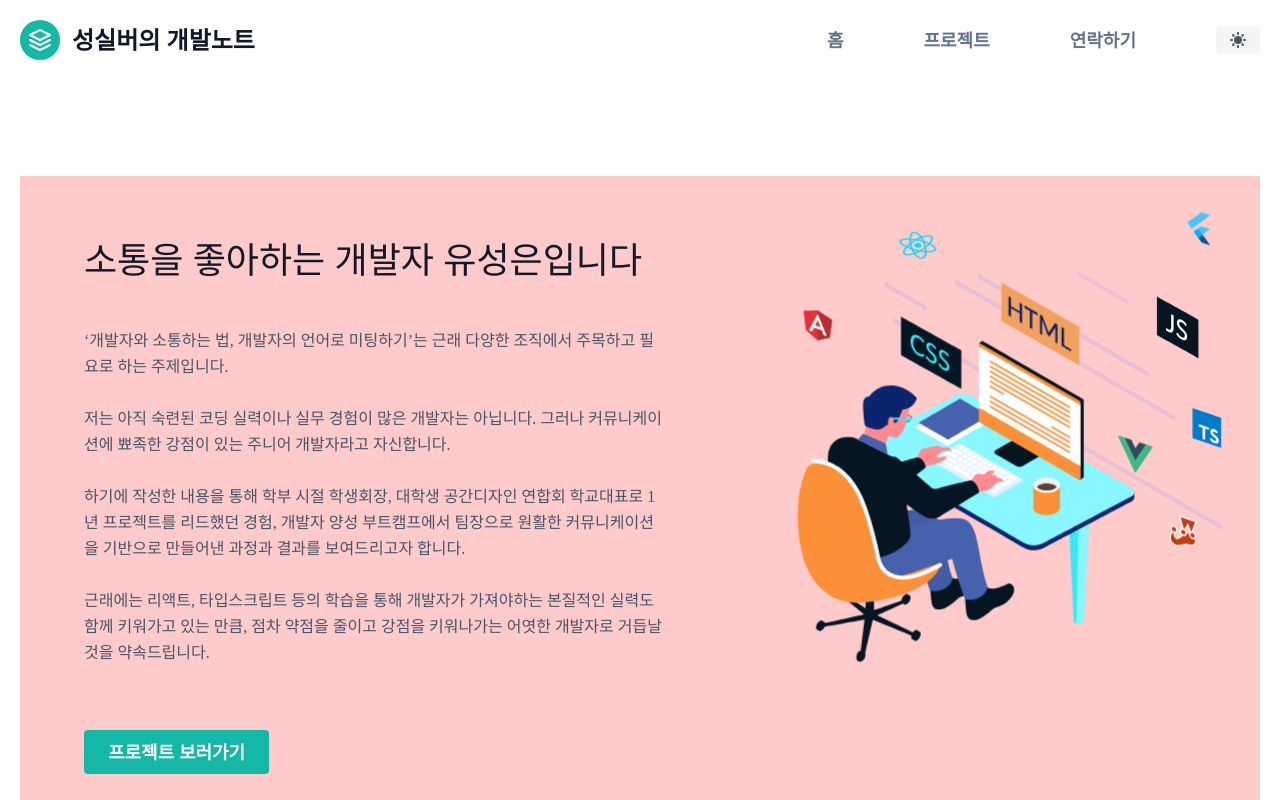
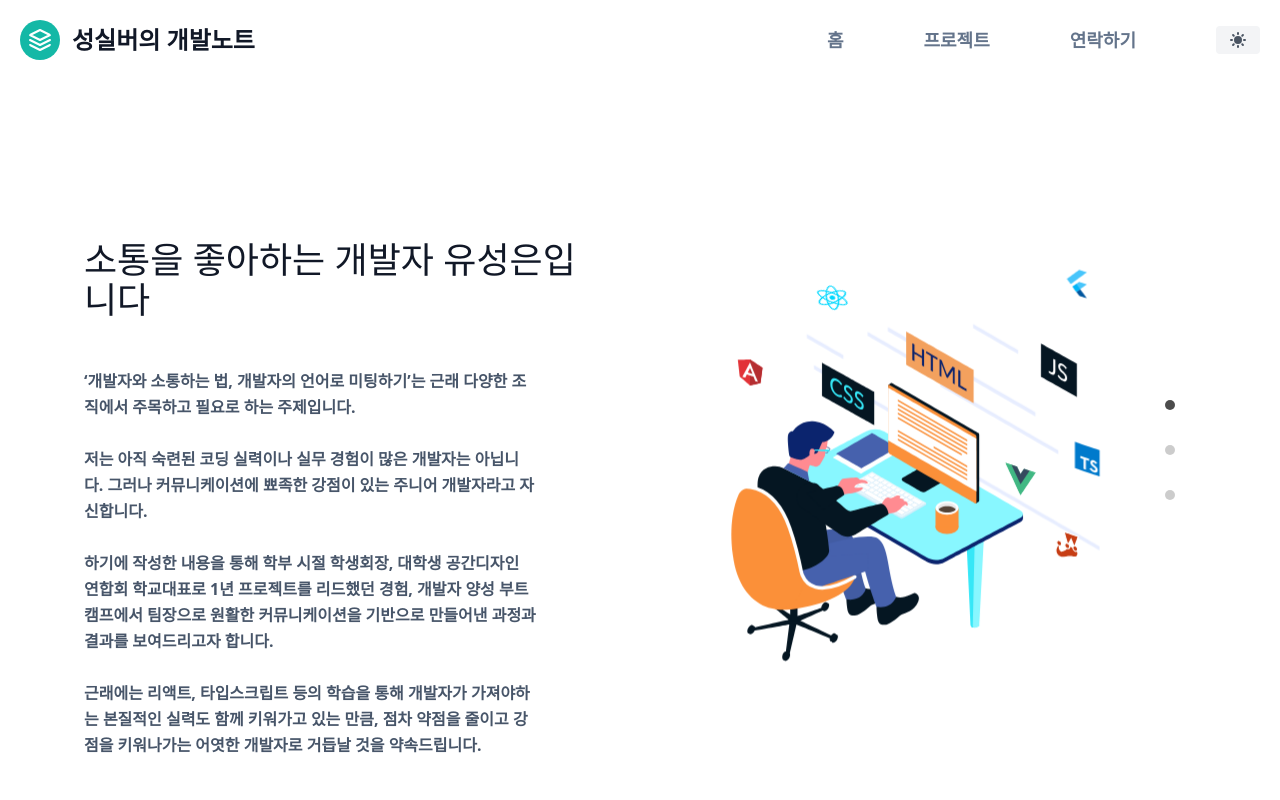
Before and after one commit to SeongSilver/portfolio, a Next.js app in the folder next-portfolio/: page / in a window 1280 px wide. Shown: the top 800 px of the page. Built offline with nearby package versions, Linux system fonts and the light colour scheme.

Commit message:
스크롤 구현 완료

```diff
--- /dev/null
+++ b/next-portfolio/components/common/Dots.js
@@ -0,0 +1,36 @@
+const Dot = ({ num, scrollIndex }) => {
+  return (
+    <div
+      style={{
+        width: 10,
+        height: 10,
+        borderRadius: 999,
+        backgroundColor:
+          scrollIndex === num ? "rgba(0,0,0,0.7)" : "rgba(0,0,0,0.2)",
+        transitionDuration: 1000,
+        transition: "background-color 0.5s",
+      }}></div>
+  );
+};
+
+const Dots = ({ scrollIndex }) => {
+  return (
+    <div style={{ position: "fixed", top: "50%", right: 100 }}>
+      <div
+        style={{
+          display: "flex",
+          flexDirection: "column",
+          justifyContent: "space-between",
+          alignItems: "center",
+          width: 20,
+          height: 100,
+        }}>
+        <Dot num={1} scrollIndex={scrollIndex}></Dot>
+        <Dot num={2} scrollIndex={scrollIndex}></Dot>
+        <Dot num={3} scrollIndex={scrollIndex}></Dot>
+      </div>
+    </div>
+  );
+};
+
+export default Dots;
--- a/next-portfolio/components/home/hero.js
+++ b/next-portfolio/components/home/hero.js
@@ -1,15 +1,99 @@
+import { useRef, useEffect, useState } from "react";
 import Animation from "./animation";
 import Link from "next/link";
+import Dots from "../common/Dots";
+
+const DIVDER_HEIGHT = 5;
 
 export default function Hero() {
+  const outerDivRef = useRef();
+  const [scrollIndex, setScrollIndex] = useState(1);
+
+  useEffect(() => {
+    const wheelHandler = (e) => {
+      e.preventDefault();
+      const { deltaY } = e;
+      const { scrollTop } = outerDivRef.current; //스크롤 위쪽 끝부분 위치
+      const pageHeight = window.innerHeight * 0.81; //화면 세로길이 100vh와 같다
+
+      if (deltaY > 0) {
+        //스크롤 내릴때
+        if (scrollTop >= 0 && scrollTop < pageHeight) {
+          //현재페이지 1페이지
+          console.log("현재 1페이지, down");
+          outerDivRef.current.scrollTo({
+            top: pageHeight + DIVDER_HEIGHT,
+            left: 0,
+            behavior: "smooth",
+          });
+          setScrollIndex(2);
+        } else if (scrollTop >= pageHeight && scrollTop > pageHeight * 2) {
+          console.log("현재 2페이지, down");
+          outerDivRef.current.scrollTo({
+            top: pageHeight * 2 + DIVDER_HEIGHT * 2,
+            left: 0,
+            behavior: "smooth",
+          });
+          setScrollIndex(3);
+        } else {
+          //현재 3페이지
+          console.log("현재 3페이지, down");
+          outerDivRef.current.scrollTo({
+            top: pageHeight * 2 + DIVDER_HEIGHT * 2,
+            left: 0,
+            behavior: "smooth",
+          });
+          setScrollIndex(3);
+        }
+      } else {
+        //스크롤 올릴 때
+        if (scrollTop >= 0 && scrollTop < pageHeight) {
+          //현재 1페이지
+          console.log("현재 1페이지, up");
+          outerDivRef.current.scrollTo({
+            top: 0,
+            left: 0,
+            behavior: "smooth",
+          });
+          setScrollIndex(1);
+        } else if (scrollTop >= pageHeight && scrollTop < pageHeight * 2) {
+          //현재 2페이지
+          console.log("현재 2페이지, up");
+          outerDivRef.current.scrollTo({
+            top: 0,
+            left: 0,
+            behavior: "smooth",
+          });
+          setScrollIndex(1);
+        } else {
+          //현재 3페이지
+          console.log("현재 3페이지, up");
+          outerDivRef.current.scrollTo({
+            top: pageHeight + DIVDER_HEIGHT,
+            left: 0,
+            behavior: "smooth",
+          });
+          setScrollIndex(2);
+        }
+      }
+    };
+    //스크롤 행동 구현
+    const outerDivRefCurrent = outerDivRef.current;
+    outerDivRefCurrent.addEventListener("wheel", wheelHandler);
+    return () => {
+      outerDivRefCurrent.removeEventListener("wheel", wheelHandler);
+    };
+  }, []);
   return (
     <div>
-      <div className="flex h-[81vh] bg-red-200">
+      <div ref={outerDivRef} className="outer h-[81vh]">
+        <Dots scrollIndex={scrollIndex} />
+        <div className="inner flex flex-row h-[81vh]">
           <div className="lg:flex-grow lg:pr-24 md:pr-16 flex flex-col md:items-start md:text-left mt-16 mb-16 md:mb-0 items-center text-center">
-          <h1 className="pl-16 title-font sm:text-4xl text-3xl mb-4 font-medium text-gray-900">
+            <h1 className="pl-16 title-font sm:text-4xl text-3xl mb-4 font-medium text-gray-900 font-black dark:font-black">
               소통을 좋아하는 개발자 유성은입니다
             </h1>
-          <p className="pl-16 mt-8 mb-16 leading-relaxed font-medium font-MICEGothic">
+            <p className=" pl-16 pr-16 mt-8 mb-16 leading-relaxed text-md font-semibold  dark:text-slate-50">
               ‘개발자와 소통하는 법, 개발자의 언어로 미팅하기’는 근래 다양한
               조직에서 주목하고 필요로 하는 주제입니다.
               <br />
@@ -21,8 +105,8 @@ export default function Hero() {
               <br />
               하기에 작성한 내용을 통해 학부 시절 학생회장, 대학생 공간디자인
               연합회 학교대표로 1년 프로젝트를 리드했던 경험, 개발자 양성
-            부트캠프에서 팀장으로 원활한 커뮤니케이션을 기반으로 만들어낸 과정과
-            결과를 보여드리고자 합니다.
+              부트캠프에서 팀장으로 원활한 커뮤니케이션을 기반으로 만들어낸
+              과정과 결과를 보여드리고자 합니다.
               <br />
               <br />
               근래에는 리액트, 타입스크립트 등의 학습을 통해 개발자가 가져야하는
@@ -35,12 +119,14 @@ export default function Hero() {
               </Link>
             </div>
           </div>
-        <div className="lg:max-w-lg lg:w-full md:w-1/2 w-5/6">
+          <div className="mr-32 mt-16 lg:max-w-lg lg:w-full md:w-1/2 w-5/6">
             <Animation />
           </div>
         </div>
-      <div className="h-[82vh] bg-blue-300">
-        <div className="p-16 text-center">
+        {/*오차 허용 범위 */}
+        <div className="divider"></div>
+        <div className="inner h-[81vh]">
+          <div className="text-center">
             <div>
               <h1 className="text-4xl mb-4 font-lg text-gray-900">Skills</h1>
             </div>
@@ -59,6 +145,10 @@ export default function Hero() {
             </div>
           </div>
         </div>
+        {/*오차 허용 범위 */}
+        <div className="divider"></div>
+        <div className="inner h-[81vh]">dd</div>
+      </div>
     </div>
   );
 }
--- a/next-portfolio/styles/globals.css
+++ b/next-portfolio/styles/globals.css
@@ -49,5 +49,21 @@ p {
 }
 
 .skill-card {
-  @apply min-w-min h-[60vh] bg-gray-600 rounded-2xl m-16 p-8;
+  @apply h-[60vh] bg-gray-600 rounded-2xl m-16 p-8;
 }
+
+body {
+  @apply overflow-y-hidden;
+}
+
+.outer::-webkit-scrollbar {
+  @apply hidden;
+}
+
+.outer {
+  @apply overflow-y-hidden;
+}
+
+.divider {
+  @apply w-full h-[5px];
+}
```
Also changed, not shown: next-portfolio/components/layout.js (+9 -9 lines). Lines whose indentation alone changed are shown as unchanged.
